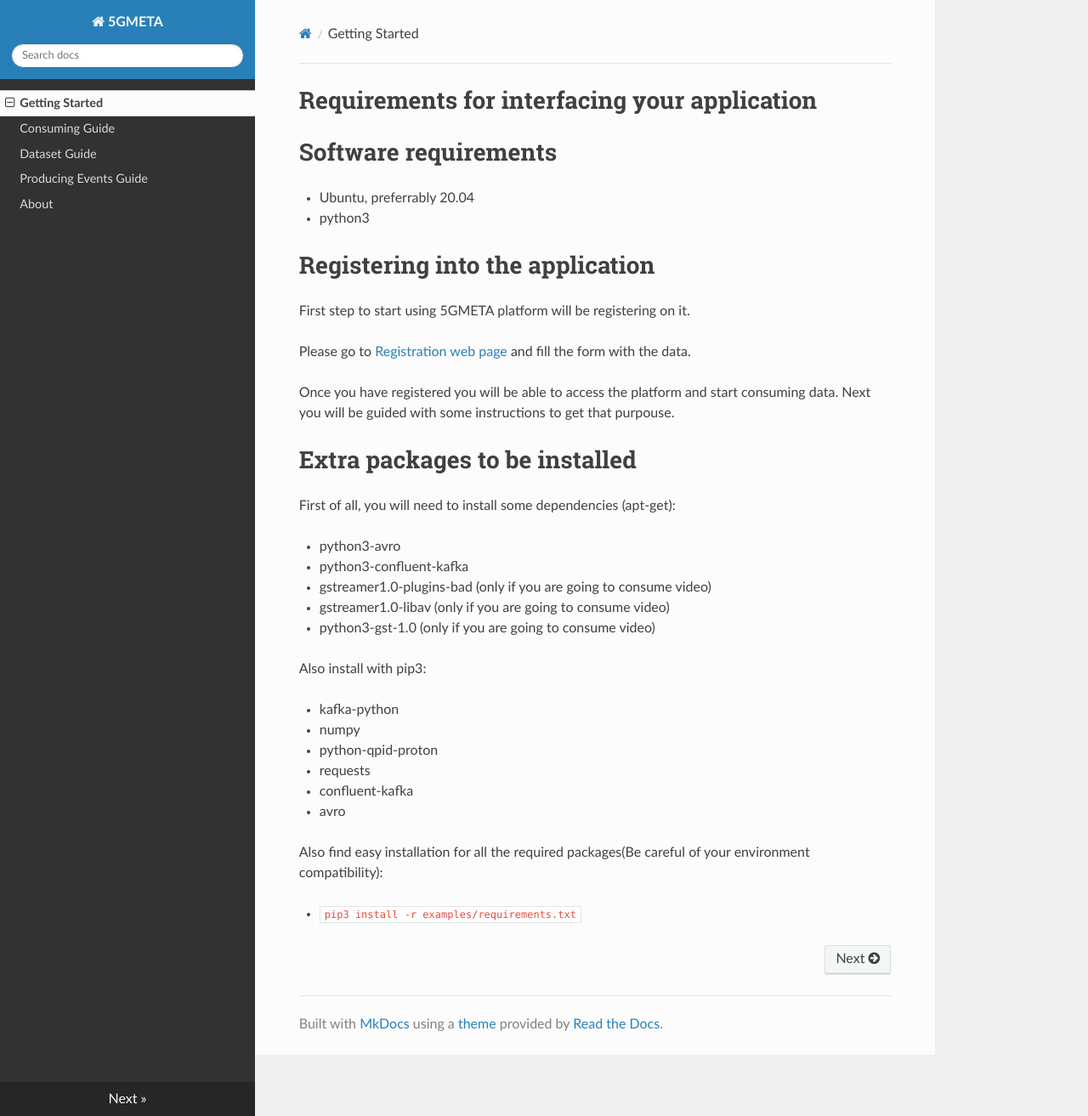
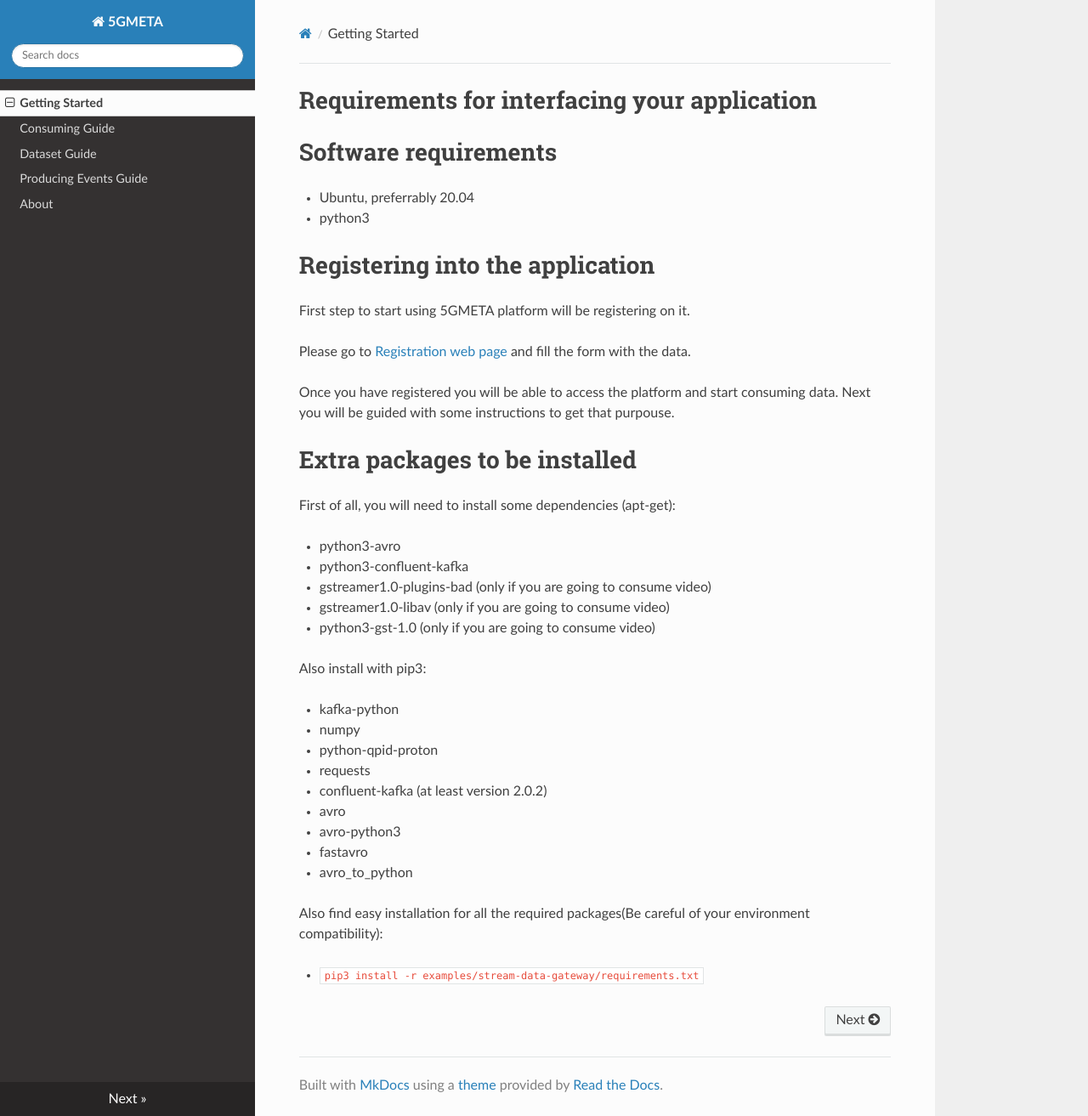
Before and after one commit to jperezcolmenar/5gmeta-dev, an MkDocs documentation site: the page built from docs/getting-started.md, in a window 1280 px wide and 1313 px high. Shown: the whole window at 85% size. Built offline with MkDocs 1.6.1, drawn with Linux system fonts in a browser that asks for light colours; nearby versions of some CDN libraries.

Commit message:
Update list of requirements

````diff
--- a/docs/getting-started.md
+++ b/docs/getting-started.md
@@ -30,9 +30,12 @@
 * numpy
 * python-qpid-proton
 * requests
-* confluent-kafka
+* confluent-kafka (at least version 2.0.2)
 * avro
+* avro-python3
+* fastavro
+* avro_to_python
 
 Also find easy installation for all the required packages(Be careful of your environment compatibility):
 
-* ```pip3 install -r examples/requirements.txt```
+* ```pip3 install -r examples/stream-data-gateway/requirements.txt```
````
Also changed, not shown: examples/stream-data-gateway/producer/README.md (+3 -1 lines), 1 other file.
